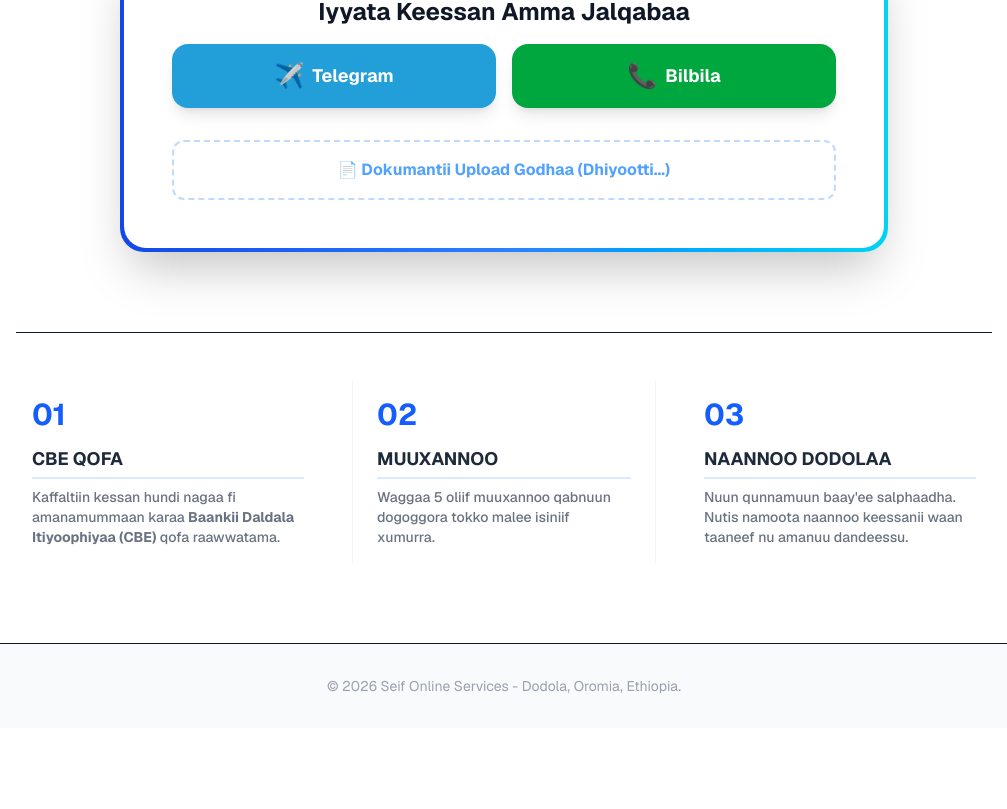
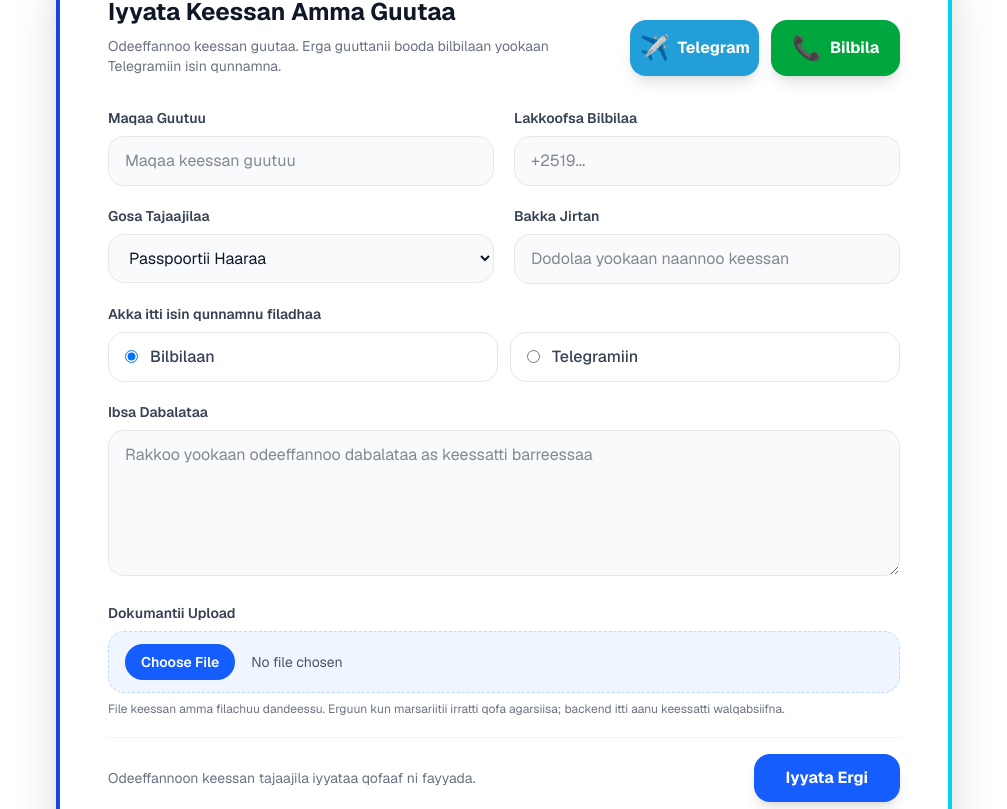
Before and after one commit to oumersalah2-cmd/seif-online-services, a Next.js app: page / in a window 1280 px wide. Shown: the part 611-1420 px from the top of the page, without its empty margins (136-1143 px from the left). Before the commit the page ends 1339 px from the top, so only its background shows below. Built offline with nearby package versions, Linux system fonts and the light colour scheme.

Commit message:
Add application form to homepage

```diff
--- a/src/app/page.js
+++ b/src/app/page.js
@@ -1,92 +1,275 @@
+"use client";
+
+import { useState } from "react";
+
+const initialForm = {
+  fullName: "",
+  phone: "",
+  service: "passport",
+  location: "",
+  contactMethod: "phone",
+  details: "",
+};
+
 export default function Home() {
+  const [formData, setFormData] = useState(initialForm);
+  const [submitted, setSubmitted] = useState(false);
+
+  function handleChange(event) {
+    const { name, value } = event.target;
+    setFormData((current) => ({
+      ...current,
+      [name]: value,
+    }));
+  }
+
+  function handleSubmit(event) {
+    event.preventDefault();
+    setSubmitted(true);
+    setFormData(initialForm);
+  }
+
   return (
     <div className="min-h-screen bg-white font-sans text-gray-900">
-      {/* Header / Navigation */}
-      <header className="flex justify-between items-center p-6 border-b bg-white sticky top-0 z-50 shadow-sm">
-        <h1 className="text-2xl font-black text-blue-700 tracking-tighter italic">SEIF ONLINE SERVICES</h1>
-        <nav className="hidden md:flex space-x-8 font-semibold text-gray-600">
-          <a href="#" className="hover:text-blue-600 transition">Hundee</a>
-          <a href="#tajaajila" className="hover:text-blue-600 transition">Tajaajila</a>
-          <a href="tel:+251912345678" className="hover:text-blue-600 transition">Bilbila</a>
+      <header className="sticky top-0 z-50 flex items-center justify-between border-b bg-white p-6 shadow-sm">
+        <h1 className="text-2xl font-black tracking-tighter text-blue-700 italic">
+          SEIF ONLINE SERVICES
+        </h1>
+        <nav className="hidden space-x-8 font-semibold text-gray-600 md:flex">
+          <a href="#" className="transition hover:text-blue-600">
+            Hundee
+          </a>
+          <a href="#tajaajila" className="transition hover:text-blue-600">
+            Tajaajila
+          </a>
+          <a href="tel:+251912345678" className="transition hover:text-blue-600">
+            Bilbila
+          </a>
         </nav>
-        <button className="bg-blue-600 text-white px-6 py-2 rounded-full font-bold hover:bg-blue-700 shadow-md transition text-sm">
+        <a
+          href="#iyyata-form"
+          className="rounded-full bg-blue-600 px-6 py-2 text-sm font-bold text-white shadow-md transition hover:bg-blue-700"
+        >
           IYYADHU
-        </button>
+        </a>
       </header>
 
-      {/* Hero Section */}
-      <main className="max-w-5xl mx-auto mt-12 px-6 text-center">
+      <main className="mx-auto mt-12 max-w-5xl px-6 text-center">
         <div className="mb-6">
-           <span className="bg-green-100 text-green-700 px-4 py-1 rounded-full text-sm font-bold uppercase tracking-wide">
+          <span className="rounded-full bg-green-100 px-4 py-1 text-sm font-bold uppercase tracking-wide text-green-700">
             Waggaa 5+ Muuxannoo
           </span>
         </div>
 
-        <h2 className="text-4xl md:text-6xl font-extrabold leading-tight text-gray-800">
+        <h2 className="text-4xl font-extrabold leading-tight text-gray-800 md:text-6xl">
           Tajaajila Passpoortii <br />
           <span className="text-blue-600 italic">Dodolaa fi Naannawa Isheetti</span>
         </h2>
 
-        {/* The History Section You Requested */}
-        <div className="mt-10 p-6 bg-blue-50 rounded-2xl border-l-4 border-blue-600 max-w-3xl mx-auto text-left">
+        <div className="mx-auto mt-10 max-w-3xl rounded-2xl border-l-4 border-blue-600 bg-blue-50 p-6 text-left">
           <p className="text-lg leading-relaxed text-gray-700">
-            <strong>Seif Online Services</strong> waggoota shanii oliif tajaajila amanamaa ta’e kan kennaa ture yommuu ta’u, amanamummaan hojii isaa xumuruun akka <strong>magaala Dodolaa fi naannawa ishiitti</strong> dhageettii fi amanamummaa guddaa horachuu danda’eera.
+            <strong>Seif Online Services</strong> waggoota shanii oliif tajaajila amanamaa
+            ta&apos;e kan kennaa ture yommuu ta&apos;u, amanamummaan hojii isaa xumuruun akka{" "}
+            <strong>magaala Dodolaa fi naannawa ishiitti</strong> dhageettii fi amanamummaa
+            guddaa horachuu danda&apos;eera.
           </p>
         </div>
 
-        {/* Main Action Card */}
-        <div className="mt-12 p-1 bg-gradient-to-r from-blue-700 via-blue-500 to-cyan-400 rounded-3xl shadow-2xl max-w-3xl mx-auto transition-transform hover:scale-[1.01]">
-          <div className="bg-white p-8 md:p-12 rounded-[22px] text-center">
-            <h3 className="text-2xl font-bold mb-4">Iyyata Keessan Amma Jalqabaa</h3>
-
-            <div className="grid grid-cols-1 md:grid-cols-2 gap-4">
-              {/* Telegram Button */}
+        <div className="mx-auto mt-12 max-w-4xl rounded-3xl bg-gradient-to-r from-blue-700 via-blue-500 to-cyan-400 p-1 shadow-2xl transition-transform hover:scale-[1.01]">
+          <div className="rounded-[22px] bg-white p-8 text-left md:p-12">
+            <div className="mb-8 flex flex-col gap-4 md:flex-row md:items-end md:justify-between">
+              <div>
+                <h3 className="text-2xl font-bold">Iyyata Keessan Amma Guutaa</h3>
+                <p className="mt-2 max-w-2xl text-sm text-gray-500">
+                  Odeeffannoo keessan guutaa. Erga guuttanii booda bilbilaan yookaan Telegramiin isin
+                  qunnamna.
+                </p>
+              </div>
+              <div className="grid grid-cols-1 gap-3 sm:grid-cols-2">
                 <a
                   href="https://t.me/YOUR_FRIENDS_TELEGRAM"
                   target="_blank"
-                className="bg-[#229ED9] text-white px-8 py-4 rounded-2xl text-lg font-bold hover:bg-[#1c80b0] transition-all flex items-center justify-center shadow-lg"
+                  rel="noreferrer"
+                  className="flex items-center justify-center rounded-2xl bg-[#229ED9] px-6 py-3 text-base font-bold text-white shadow-lg transition-all hover:bg-[#1c80b0]"
                 >
-                <span className="mr-2 text-2xl">✈️</span> Telegram
+                  <span className="mr-2 text-2xl">✈️</span>
+                  Telegram
                 </a>
-
-              {/* Phone Button */}
                 <a
                   href="tel:+251912345678"
-                className="bg-green-600 text-white px-8 py-4 rounded-2xl text-lg font-bold hover:bg-green-700 transition-all flex items-center justify-center shadow-lg"
+                  className="flex items-center justify-center rounded-2xl bg-green-600 px-6 py-3 text-base font-bold text-white shadow-lg transition-all hover:bg-green-700"
                 >
-                <span className="mr-2 text-2xl">📞</span> Bilbila
+                  <span className="mr-2 text-2xl">📞</span>
+                  Bilbila
                 </a>
-            </div>
-
-            <button className="mt-8 w-full border-2 border-dashed border-blue-200 text-blue-400 py-4 rounded-xl font-bold cursor-not-allowed">
-              📄 Dokumantii Upload Godhaa (Dhiyootti...)
-            </button>
               </div>
             </div>
 
-        {/* Local Trust Badges */}
-        <div id="tajaajila" className="mt-20 grid grid-cols-1 md:grid-cols-3 gap-8 pb-20 border-t pt-12 text-left">
+            <form id="iyyata-form" className="space-y-5" onSubmit={handleSubmit}>
+              <div className="grid grid-cols-1 gap-5 md:grid-cols-2">
+                <label className="block">
+                  <span className="mb-2 block text-sm font-semibold text-gray-700">Maqaa Guutuu</span>
+                  <input
+                    type="text"
+                    name="fullName"
+                    value={formData.fullName}
+                    onChange={handleChange}
+                    placeholder="Maqaa keessan guutuu"
+                    required
+                    className="w-full rounded-2xl border border-gray-200 bg-gray-50 px-4 py-3 outline-none transition focus:border-blue-500 focus:bg-white"
+                  />
+                </label>
+
+                <label className="block">
+                  <span className="mb-2 block text-sm font-semibold text-gray-700">Lakkoofsa Bilbilaa</span>
+                  <input
+                    type="tel"
+                    name="phone"
+                    value={formData.phone}
+                    onChange={handleChange}
+                    placeholder="+2519..."
+                    required
+                    className="w-full rounded-2xl border border-gray-200 bg-gray-50 px-4 py-3 outline-none transition focus:border-blue-500 focus:bg-white"
+                  />
+                </label>
+
+                <label className="block">
+                  <span className="mb-2 block text-sm font-semibold text-gray-700">Gosa Tajaajilaa</span>
+                  <select
+                    name="service"
+                    value={formData.service}
+                    onChange={handleChange}
+                    className="w-full rounded-2xl border border-gray-200 bg-gray-50 px-4 py-3 outline-none transition focus:border-blue-500 focus:bg-white"
+                  >
+                    <option value="passport">Passpoortii Haaraa</option>
+                    <option value="renewal">Haaromsaa Passpoortii</option>
+                    <option value="appointment">Appointment Qabsiisuu</option>
+                    <option value="other">Tajaajila Biroo</option>
+                  </select>
+                </label>
+
+                <label className="block">
+                  <span className="mb-2 block text-sm font-semibold text-gray-700">Bakka Jirtan</span>
+                  <input
+                    type="text"
+                    name="location"
+                    value={formData.location}
+                    onChange={handleChange}
+                    placeholder="Dodolaa yookaan naannoo keessan"
+                    required
+                    className="w-full rounded-2xl border border-gray-200 bg-gray-50 px-4 py-3 outline-none transition focus:border-blue-500 focus:bg-white"
+                  />
+                </label>
+              </div>
+
+              <label className="block">
+                <span className="mb-2 block text-sm font-semibold text-gray-700">Akka itti isin qunnamnu filadhaa</span>
+                <div className="grid grid-cols-1 gap-3 sm:grid-cols-2">
+                  <label className="flex cursor-pointer items-center gap-3 rounded-2xl border border-gray-200 px-4 py-3">
+                    <input
+                      type="radio"
+                      name="contactMethod"
+                      value="phone"
+                      checked={formData.contactMethod === "phone"}
+                      onChange={handleChange}
+                    />
+                    <span className="font-medium text-gray-700">Bilbilaan</span>
+                  </label>
+                  <label className="flex cursor-pointer items-center gap-3 rounded-2xl border border-gray-200 px-4 py-3">
+                    <input
+                      type="radio"
+                      name="contactMethod"
+                      value="telegram"
+                      checked={formData.contactMethod === "telegram"}
+                      onChange={handleChange}
+                    />
+                    <span className="font-medium text-gray-700">Telegramiin</span>
+                  </label>
+                </div>
+              </label>
+
+              <label className="block">
+                <span className="mb-2 block text-sm font-semibold text-gray-700">Ibsa Dabalataa</span>
+                <textarea
+                  name="details"
+                  value={formData.details}
+                  onChange={handleChange}
+                  rows="5"
+                  placeholder="Rakkoo yookaan odeeffannoo dabalataa as keessatti barreessaa"
+                  className="w-full rounded-2xl border border-gray-200 bg-gray-50 px-4 py-3 outline-none transition focus:border-blue-500 focus:bg-white"
+                />
+              </label>
+
+              <label className="block">
+                <span className="mb-2 block text-sm font-semibold text-gray-700">Dokumantii Upload</span>
+                <input
+                  type="file"
+                  className="w-full rounded-2xl border border-dashed border-blue-200 bg-blue-50 px-4 py-3 text-sm text-gray-600 file:mr-4 file:rounded-full file:border-0 file:bg-blue-600 file:px-4 file:py-2 file:font-semibold file:text-white"
+                />
+                <span className="mt-2 block text-xs text-gray-500">
+                  File keessan amma filachuu dandeessu. Erguun kun marsariitii irratti qofa agarsiisa;
+                  backend itti aanu keessatti walqabsiifna.
+                </span>
+              </label>
+
+              <div className="flex flex-col gap-4 border-t border-gray-100 pt-4 sm:flex-row sm:items-center sm:justify-between">
+                <p className="text-sm text-gray-500">
+                  Odeeffannoon keessan tajaajila iyyataa qofaaf ni fayyada.
+                </p>
+                <button
+                  type="submit"
+                  className="rounded-2xl bg-blue-600 px-8 py-3 text-base font-bold text-white shadow-lg transition hover:bg-blue-700"
+                >
+                  Iyyata Ergi
+                </button>
+              </div>
+
+              {submitted ? (
+                <div className="rounded-2xl border border-green-200 bg-green-50 px-4 py-3 text-sm font-medium text-green-700">
+                  Iyyanni keessan galmaa&apos;eera. Tajaajilaan keenya yeroo dhihoo keessatti isin qunnamu.
+                </div>
+              ) : null}
+            </form>
+          </div>
+        </div>
+
+        <div id="tajaajila" className="mt-20 grid grid-cols-1 gap-8 border-t pb-20 pt-12 text-left md:grid-cols-3">
           <div className="p-4">
-            <div className="text-3xl mb-3 font-bold text-blue-600">01</div>
-            <h4 className="font-bold text-lg mb-2 uppercase text-gray-800 border-b-2 border-blue-100 pb-1">CBE Qofa</h4>
-            <p className="text-sm text-gray-500 font-medium">Kaffaltiin kessan hundi nagaa fi amanamummaan karaa <strong>Baankii Daldala Itiyoophiyaa (CBE)</strong> qofa raawwatama.</p>
+            <div className="mb-3 text-3xl font-bold text-blue-600">01</div>
+            <h4 className="mb-2 border-b-2 border-blue-100 pb-1 text-lg font-bold uppercase text-gray-800">
+              CBE Qofa
+            </h4>
+            <p className="text-sm font-medium text-gray-500">
+              Kaffaltiin kessan hundi nagaa fi amanamummaan karaa{" "}
+              <strong>Baankii Daldala Itiyoophiyaa (CBE)</strong> qofa raawwatama.
+            </p>
           </div>
-          <div className="p-4 border-l border-r border-gray-100 px-6">
-            <div className="text-3xl mb-3 font-bold text-blue-600">02</div>
-            <h4 className="font-bold text-lg mb-2 uppercase text-gray-800 border-b-2 border-blue-100 pb-1">Muuxannoo</h4>
-            <p className="text-sm text-gray-500 font-medium">Waggaa 5 oliif muuxannoo qabnuun dogoggora tokko malee isiniif xumurra.</p>
+          <div className="border-l border-r border-gray-100 px-6 py-4">
+            <div className="mb-3 text-3xl font-bold text-blue-600">02</div>
+            <h4 className="mb-2 border-b-2 border-blue-100 pb-1 text-lg font-bold uppercase text-gray-800">
+              Muuxannoo
+            </h4>
+            <p className="text-sm font-medium text-gray-500">
+              Waggaa 5 oliif muuxannoo qabnuun dogoggora tokko malee isiniif xumurra.
+            </p>
           </div>
           <div className="p-4">
-            <div className="text-3xl mb-3 font-bold text-blue-600">03</div>
-            <h4 className="font-bold text-lg mb-2 uppercase text-gray-800 border-b-2 border-blue-100 pb-1">Naannoo Dodolaa</h4>
-            <p className="text-sm text-gray-500 font-medium">Nuun qunnamuun baay'ee salphaadha. Nutis namoota naannoo keessanii waan taaneef nu amanuu dandeessu.</p>
+            <div className="mb-3 text-3xl font-bold text-blue-600">03</div>
+            <h4 className="mb-2 border-b-2 border-blue-100 pb-1 text-lg font-bold uppercase text-gray-800">
+              Naannoo Dodolaa
+            </h4>
+            <p className="text-sm font-medium text-gray-500">
+              Nuun qunnamuun baay&apos;ee salphaadha. Nutis namoota naannoo keessanii waan taaneef nu
+              amanuu dandeessu.
+            </p>
           </div>
         </div>
       </main>
 
-      {/* Footer */}
-      <footer className="bg-gray-50 py-8 text-center border-t">
-        <p className="text-gray-400 text-sm">© 2026 Seif Online Services - Dodola, Oromia, Ethiopia.</p>
+      <footer className="border-t bg-gray-50 py-8 text-center">
+        <p className="text-sm text-gray-400">
+          © 2026 Seif Online Services - Dodola, Oromia, Ethiopia.
+        </p>
       </footer>
     </div>
   );
```
Lines whose indentation alone changed are shown as unchanged.
